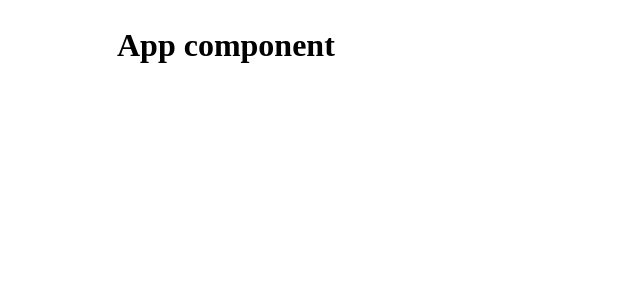
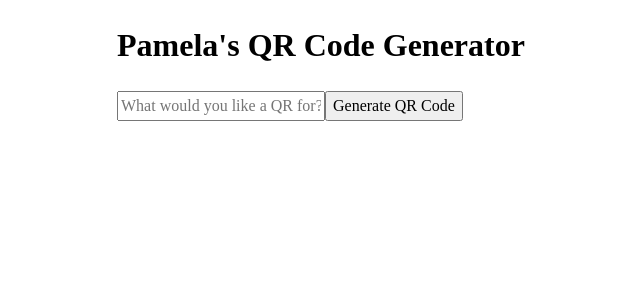
Before and after one commit to pamelaiman/qr-code-generator-react, a React (Vite) app: page / in a window 1280 px wide. Shown: the top 300 px of the page, without its empty margins (23-663 px from the left). Built offline with nearby package versions, Linux system fonts and the light colour scheme.

Commit message:
half complete task

```diff
--- a/src/App.jsx
+++ b/src/App.jsx
@@ -1,10 +1,10 @@
-import QRCode from "./QRCode";
+import QRCodeGenerator from "./QRCode";
 
 export default function App() {
     return (
         <div>
-            <h1>App component</h1>
-            <QRCode />
+            <h1>Pamela&apos;s QR Code Generator</h1>
+            <QRCodeGenerator />
         </div>
     );
 }
--- a/src/QRCode.jsx
+++ b/src/QRCode.jsx
@@ -1,5 +1,37 @@
-import qrcode from "qrcode";
+import { useState } from "react";
+import QRCode from "qrcode";
 
-export default function QRCode() {
-    return true;
+export default function QRCodeGenerator() {
+    const [qrCodeUrl, setQrCodeUrl] = useState("");
+    const [userInput, setUserInput] = useState("");
+    const [allQRCodes, setAllQRCodes] = useState([]);
+
+    const generateQRCode = async () => {
+        try {
+            const url = await QRCode.toDataURL(userInput);
+            setQrCodeUrl(url);
+            setAllQRCodes((prevAllQRCodes) => [...prevAllQRCodes, url]);
+        } catch (err) {
+            console.error(err);
+        }
+    };
+
+    if (!qrCodeUrl) {
+        generateQRCode();
+    }
+
+    return (
+        <div>
+            <input
+                type="text"
+                placeholder="What would you like a QR for?"
+                value={userInput}
+                onChange={(event) => setUserInput(event.target.value)}
+            />
+            <button onClick={generateQRCode}>Generate QR Code</button>
+            <div>
+                {qrCodeUrl && <img src={qrCodeUrl} alt="QR Code Generated" />}
+            </div>
+        </div>
+    );
 }
```
Also changed, not shown: src/qrcodekata.txt (added), 2 other files (tests, documents, lock files or other folders).
